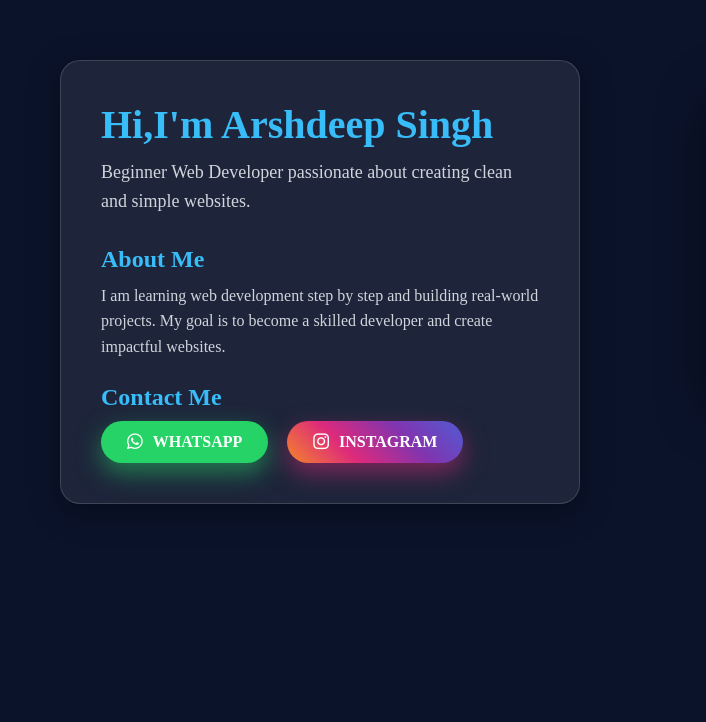
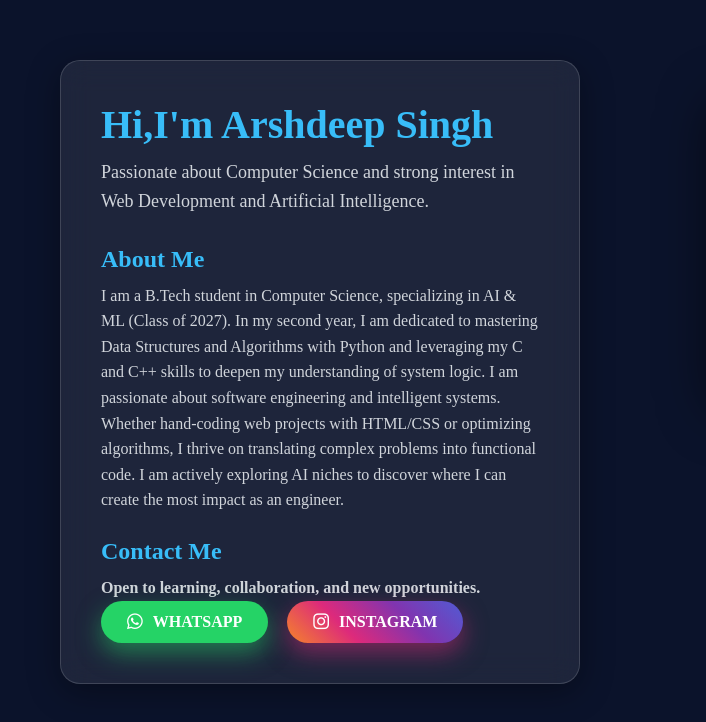
Before and after one commit to badhanarsh2008-cmyk/PORTFOLIO, a plain HTML site: page index.html in a window 1280 px wide. Shown: the full height of the page, 0-706 px from the left. Drawn offline with Linux system fonts and the light colour scheme.

Commit message:
Add files via upload

```diff
--- a/index.html
+++ b/index.html
@@ -15,24 +15,36 @@
                 <div class="glass">
                     <h1>Hi,I'm Arshdeep Singh</h1>
                     <p class="subtitle">
-                        Beginner Web Developer passionate about creating clean
-                        and simple websites.
+                        Passionate about Computer Science and strong interest in
+                        Web Development and Artificial Intelligence.
                     </p>
                     <h2>About Me</h2>
                     <p>
-                        I am learning web development step by step and building
-                        real-world projects.
-                        My goal is to become a skilled developer and create
-                        impactful websites.
+                        I am a B.Tech student in Computer Science, specializing
+                        in AI & ML (Class of 2027). In my second year, I am
+                        dedicated to mastering Data Structures and Algorithms
+                        with Python and leveraging my C and C++ skills to deepen
+                        my understanding of system logic.
+                        I am passionate about software engineering and
+                        intelligent systems. Whether hand-coding web projects
+                        with HTML/CSS or optimizing algorithms, I thrive on
+                        translating complex problems into functional code. I am
+                        actively exploring AI niches to discover where I can
+                        create the most impact as an engineer.
+
                     </p>
                     <h2>Contact Me</h2>
+                    <p><strong>Open to learning, collaboration, and new
+                            opportunities.</strong></p>
                     <div class="button">
                         <a href="https://wa.me/916284066113" class="btn wp-btn">
                             <i class="fa-brands fa-whatsapp"></i>
                             <span>WHATSAPP</span>
                         </a>
 
-                        <a href="https://www.instagram.com/direct/t/its__arsh_2008_/" class="btn insta-btn">
+                        <a
+                            href="https://www.instagram.com/direct/t/its__arsh_2008_/"
+                            class="btn insta-btn">
                             <i class="fa-brands fa-instagram"></i>
                             <span>INSTAGRAM</span>
                         </a>
```
